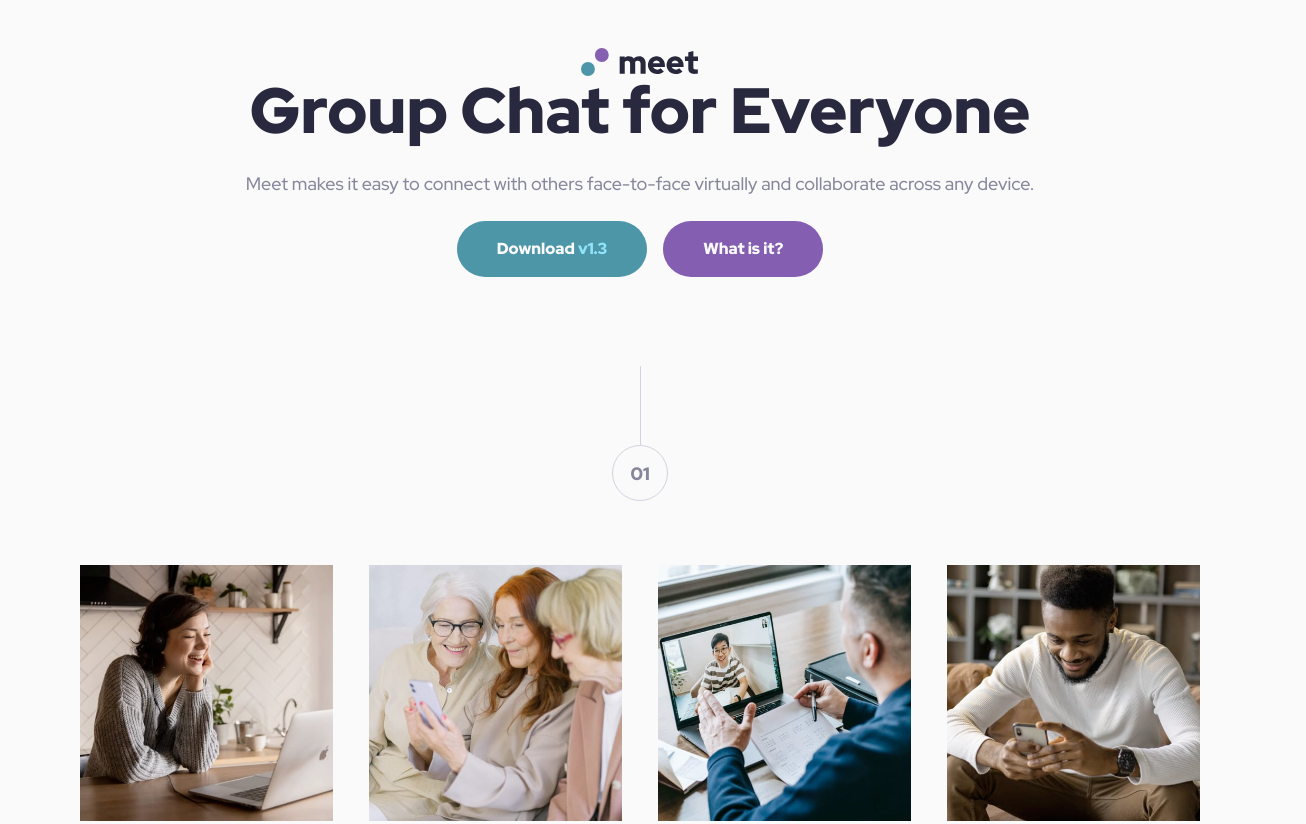
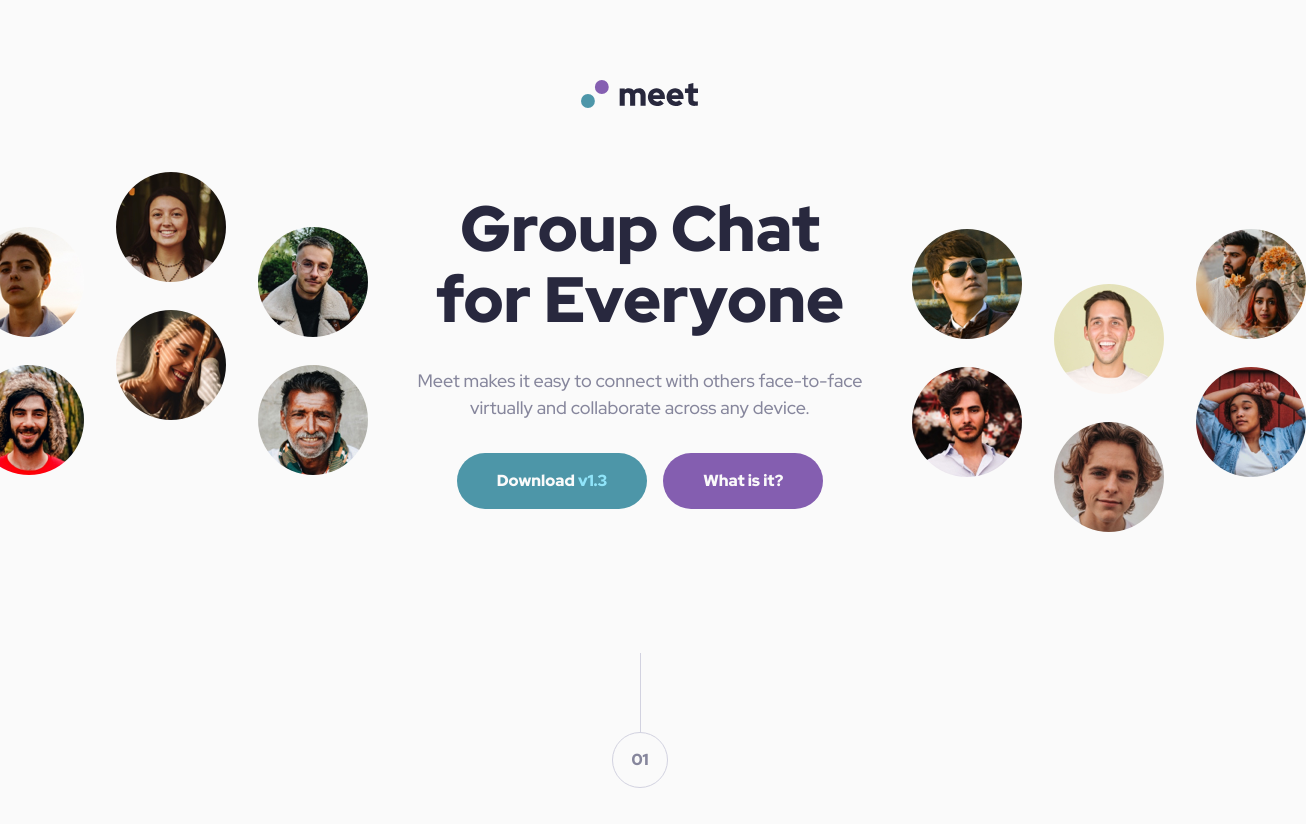
Before and after one commit to loki-pepe/meet-landing-page, a plain HTML site: page index.html in a window 1280 px wide. Shown: the top 824 px of the page, 1306 px wide, since content can reach past the window. Drawn offline with Linux system fonts and the light colour scheme.

Commit message:
add and style hero image and other stuff

```diff
--- a/style.css
+++ b/style.css
@@ -64,10 +64,6 @@ body {
     letter-spacing: 0;
     background-color: var(--white);
     color: var(--slate-600);
-}
-
-body > *:not(footer), .footer-container {
-    padding-inline: var(--spacing-400);
 }
 
 button {
@@ -145,7 +141,7 @@ footer p {
     min-width: 16rem;
     margin-block: var(--spacing-800);
     display: grid;
-    gap: clamp(16px, 3.125vw, 36px);
+    gap: clamp(16px, 3.125vw, 32px);
     grid-template-columns: auto auto;
     grid-template-rows: auto auto;
     justify-content: center;
@@ -157,6 +153,7 @@ footer p {
     height: 100%;
     width: clamp(9.21875rem, 19.79166667vw, 16rem);
     height: clamp(9rem, 20.83333333vw, 16rem);
+    border-radius: 8px;
 }
 
 h1, h2, hgroup, button, .number {
@@ -181,15 +178,28 @@ header {
     padding-block: var(--spacing-600) var(--spacing-400);
     display: flex;
     flex-direction: column;
-    align-items: center;
 }
 
-header > h1, header > p, header > .buttons {
+header h1, header p, header .buttons {
     max-width: 28.01875rem;
 }
 
-header p {
-    margin-block: var(--spacing-300);
+.header-container {
+    display: flex;
+    flex-direction: column;
+    align-items: center;
+    justify-content: center;
+    row-gap: var(--spacing-300);
+}
+
+.header-container::before {
+    display: block;
+    position: relative;
+    content: "";
+    height: clamp(160px, 40vw, 303px);
+    width: 100vw;
+    background: url("./assets/tablet/image-hero.png") center/cover no-repeat;
+    margin-block: var(--spacing-800) var(--spacing-600);
 }
 
 hgroup > p {
@@ -210,11 +220,19 @@ img, picture {
     height: auto;
 }
 
+.logo {
+    align-self: center;
+}
+
 main {
     padding-block: var(--spacing-400) var(--spacing-800);
     display: flex;
     flex-direction: column;
     align-items: center;
+}
+
+main, .header-container, .footer-container {
+    padding-inline: var(--spacing-400);
 }
 
 main hgroup {
@@ -226,6 +244,7 @@ main > p {
 }
 
 .number {
+    font-size: var(--fs-5);
     color: var(--slate-600);
     background-color: var(--white);
     width: var(--number-size);
@@ -259,13 +278,26 @@ p {
         grid-template-rows: auto;
     }
 
+    header {
+        padding-block-end: var(--spacing-800);
+    }
+
+    .header-container::before {
+        margin-block-end: var(--spacing-900);
+    }
+
     main {
         padding-block-start: var(--spacing-700);
     }
 }
 
+@media (min-width: 820px) {
+    .header-container::before {
+        background-size: contain;
+    }
+}
+
 @media (min-width: 62rem) {
-
     body > *:not(footer), .footer-container {
         padding-inline: var(--spacing-1000);
     }
@@ -292,6 +324,7 @@ p {
     .footer-container .buttons {
         flex-basis: 16rem;
         justify-content: flex-end;
+        align-self: flex-start;
     }
 
     main {
@@ -301,5 +334,34 @@ p {
     main > p {
         max-width: 34rem;
       }
+}
 
+@media (min-width: 1200px) {
+    h1 {
+        margin-top: 0;
+    }
+
+    header {
+        padding-block-start: var(--spacing-1000);
+        align-items: center;
+    }
+
+    .header-container {
+        display: flex;
+        flex-direction: column;
+        align-items: center;
+        justify-content: center;
+        width: 104vw;
+        height: 360px;
+        background:
+            url("./assets/desktop/image-hero-left.png") left top/394px 303px no-repeat,
+            url("./assets/desktop/image-hero-right.png") right bottom/394px 303px no-repeat
+        ;
+        margin-block-start: var(--spacing-800);
+        row-gap: var(--spacing-400);
+    }
+
+    .header-container::before {
+        display:none;
+    }
 }
```
